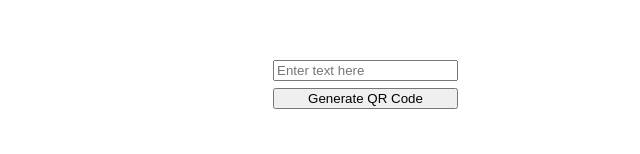
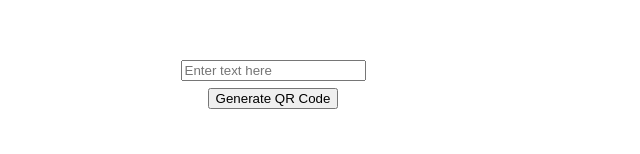
Before and after one commit to amoreX/qrgenerator, a website: page index.html in a window 1280 px wide. Shown: the part 244-398 px from the top of the page, without its empty margins (367-1007 px from the left). Drawn offline with Linux system fonts and the light colour scheme.

Commit message:
Update ind.css

```diff
--- a/ind.css
+++ b/ind.css
@@ -1,15 +1,13 @@
 .container{
-    /* transform: translateY(-80px); */
+    transform: translateY(-80px);
     display:flex;
     flex-direction: column;
-    /* justify-content: center;
-    height:100vh; */
+    justify-content: center;
+    height:100vh;
     gap:7px;
-    /* align-items: center; */
+    align-items: center;
     margin-bottom:0px;
-    position:absolute;
-    top:38%;
-    left:50%;
+
 }
 #qrpic{
     position: absolute;
```
